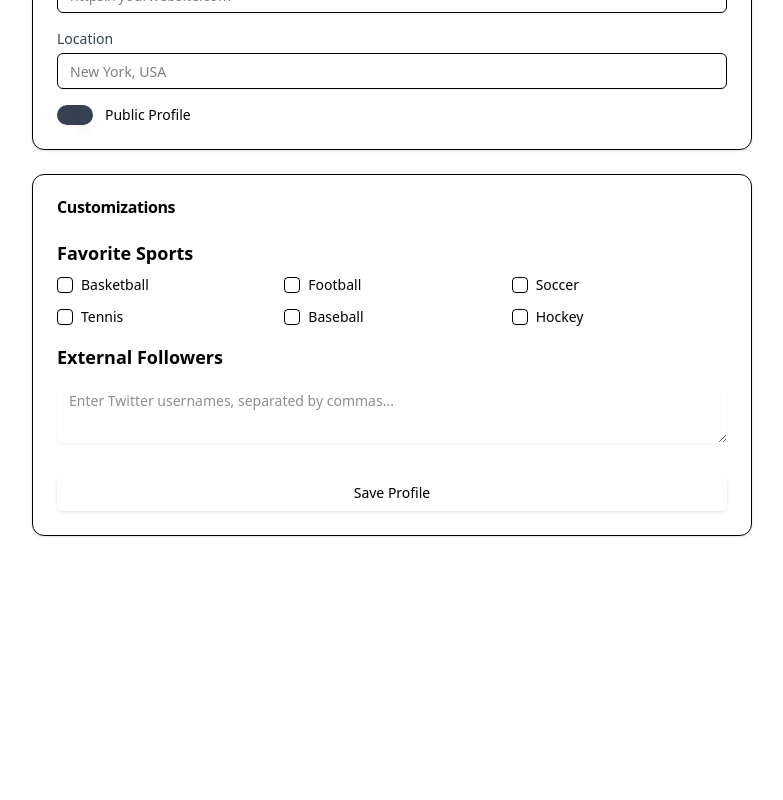
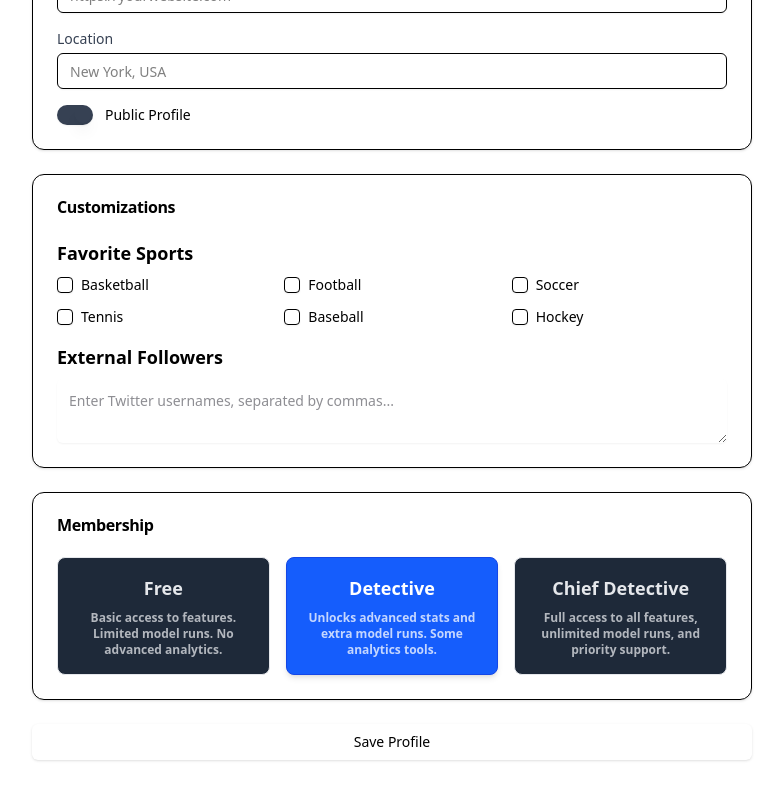
Before and after one commit to R-Daneel0livaw/sports-detective, a React (Vite) app: page /profile in a window 1280 px wide. Shown: the part 456-1256 px from the top of the page, without its empty margins (248-1031 px from the left). Before the commit the page ends 1032 px from the top, so only its background shows below. Built offline with nearby package versions, Linux system fonts and the light colour scheme.

Commit message:
Add Membership selction section/options to Profile Page

```diff
--- a/src/components/Navbar.tsx
+++ b/src/components/Navbar.tsx
@@ -40,7 +40,7 @@ export default function Navbar() {
                   to={`/create-model/${game.id}`}
                   className="text-white font-semibold"
                 >
-                  Create Model
+                  Analyze
                 </Link>
               ) : (
                 <div>
--- a/src/pages/Profile.tsx
+++ b/src/pages/Profile.tsx
@@ -1,17 +1,32 @@
 import { useState } from "react";
 import { Card, CardHeader, CardTitle, CardContent } from "@/components/ui/card";
 import { Input } from "@/components/ui/input";
+import { Textarea } from "@/components/ui/textarea";
 import { Switch } from "@/components/ui/switch";
-import { Textarea } from "@/components/ui/textarea";
+import { Checkbox } from "@/components/ui/checkbox";
 import { Button } from "@/components/ui/button";
-import { Checkbox } from "@/components/ui/checkbox";
 
 export default function Profile() {
   const [isPublic, setIsPublic] = useState(true);
   const [favoriteSports, setFavoriteSports] = useState<string[]>([]);
   const [twitterFollowers, setTwitterFollowers] = useState("");
+  const [membership, setMembership] = useState("Detective");
 
   const sportsOptions = ["Basketball", "Football", "Soccer", "Tennis", "Baseball", "Hockey"];
+  const membershipOptions = [
+    {
+      level: "Free",
+      benefits: "Basic access to features. Limited model runs. No advanced analytics.",
+    },
+    {
+      level: "Detective",
+      benefits: "Unlocks advanced stats and extra model runs. Some analytics tools.",
+    },
+    {
+      level: "Chief Detective",
+      benefits: "Full access to all features, unlimited model runs, and priority support.",
+    },
+  ];
 
   const toggleSport = (sport: string) => {
     setFavoriteSports((prev) =>
@@ -86,10 +101,33 @@ export default function Profile() {
               className="placeholder-[#8e8e93] text-base p-3 border-none focus:ring-[#1E90FF] focus:ring-2"
             />
           </div>
-
-          <Button className="w-full mt-4">Save Profile</Button>
         </CardContent>
       </Card>
+
+      <Card className="mt-6">
+        <CardHeader>
+          <CardTitle>Membership</CardTitle>
+        </CardHeader>
+        <CardContent>
+          <div className="grid grid-cols-1 md:grid-cols-3 gap-4">
+            {membershipOptions.map(({ level, benefits }) => (
+              <button
+                key={level}
+                onClick={() => setMembership(level)}
+                className={`p-4 text-center border rounded-lg font-semibold transition-all flex flex-col items-center space-y-2 cursor-pointer
+                  ${membership === level ? "bg-blue-600 text-white border-blue-700 shadow-md" : "bg-gray-800 text-gray-200 hover:bg-gray-700"}`}
+              >
+                <span className="text-lg">{level}</span>
+                <p className="text-xs opacity-75">{benefits}</p>
+              </button>
+            ))}
+          </div>
+        </CardContent>
+      </Card>
+
+      <div className="mt-6">
+        <Button className="w-full">Save Profile</Button>
+      </div>
     </div>
   );
 }
```
